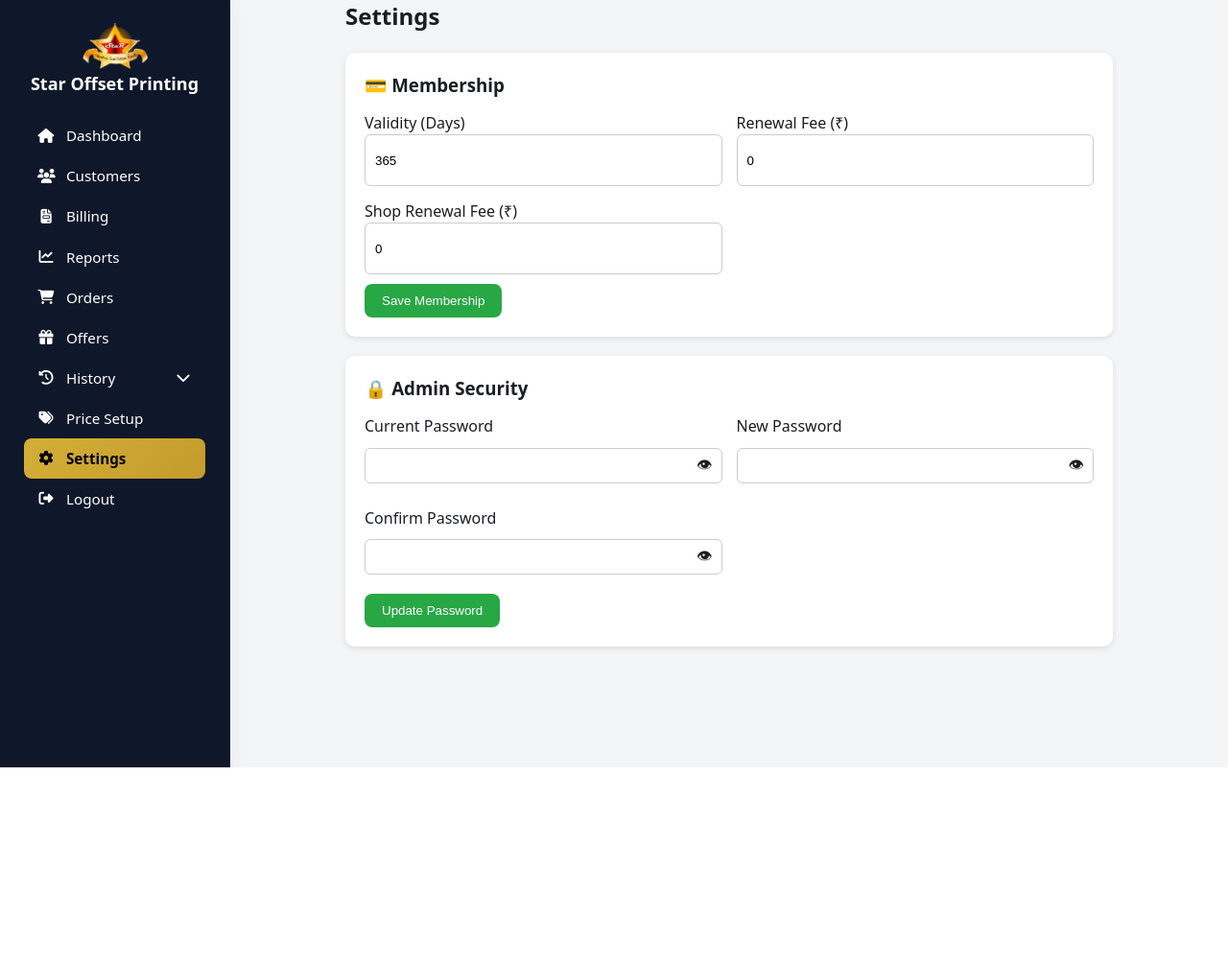
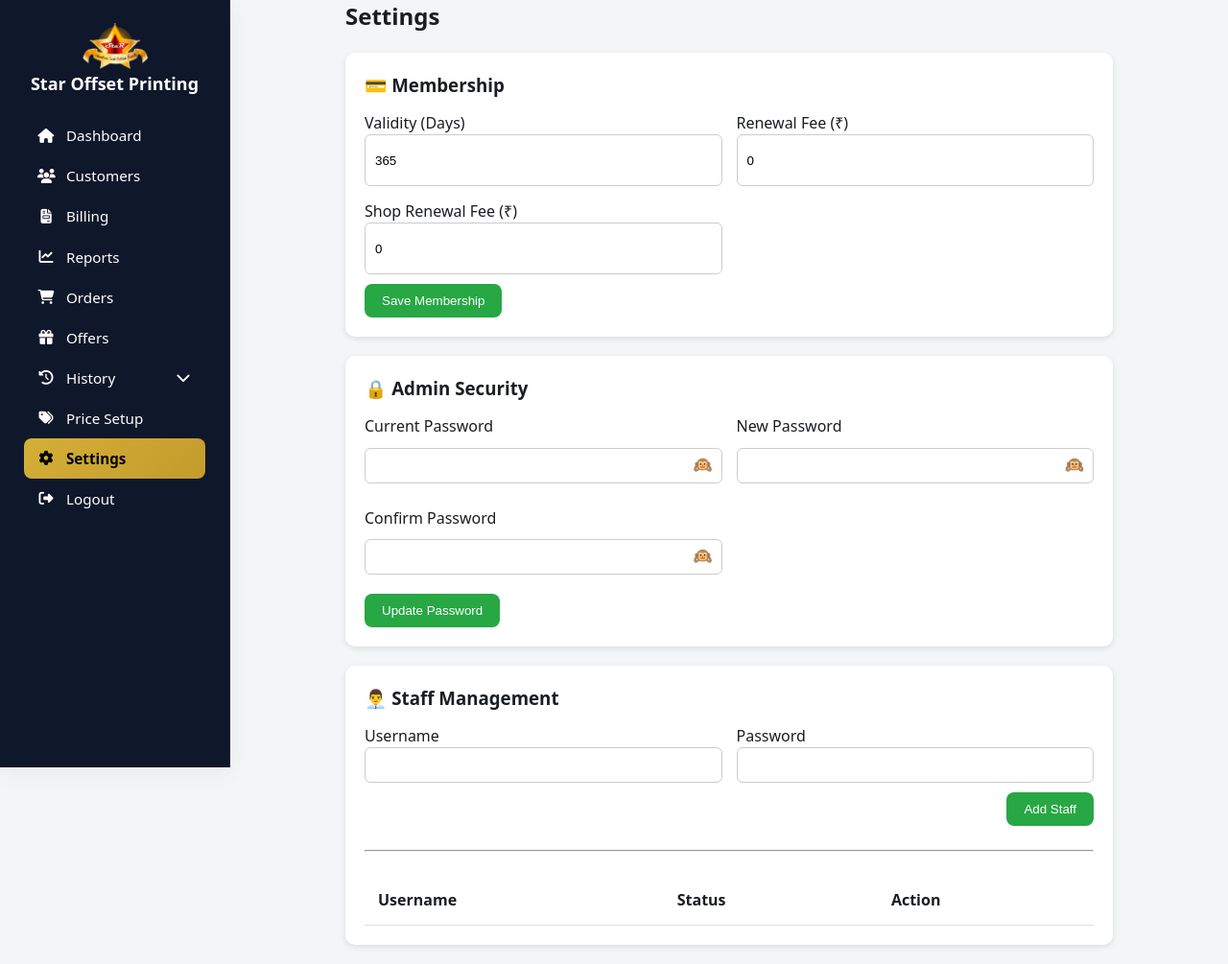
Before and after one commit to JebastinY7/Star-offset-printing-backend, a Django app: page /settings/ in a window 1280 px wide. Shown: the whole page at 96% size. Before the commit the page ends 800 px from the top, so only its background shows below. Run offline with Django 4.2, Linux system fonts and the light colour scheme; the visitor is signed in with stand-in values (Sample User, id 1); data comes from the database, SQL or seed files in the repository; lists and menus that the app fills with data are empty; parts of the project's set-up code (start-up, migrations or seed data) failed here and were passed over; some libraries are stand-ins or nearby versions.

Commit message:
server error fix

```diff
--- a/star_admin/static/css/style.css
+++ b/star_admin/static/css/style.css
@@ -4419,3 +4457,50 @@ html, body {
 .page-number:hover {
   background: gray;
 }
+
+
+
+.staff-table{
+    width:100%;
+    border-collapse:collapse;
+}
+
+.staff-table th,
+.staff-table td{
+    padding:14px;
+    border-bottom:1px solid #ddd;
+    text-align:left;
+}
+
+.active-badge{
+    background:#d4f7d4;
+    color:green;
+    padding:6px 12px;
+    border-radius:20px;
+    font-size:14px;
+}
+
+.blocked-badge{
+    background:#ffd6d6;
+    color:red;
+    padding:6px 12px;
+    border-radius:20px;
+    font-size:14px;
+}
+
+.btn-block,
+.btn-unblock{
+    padding:8px 16px;
+    border-radius:8px;
+    text-decoration:none;
+    color:white;
+    font-size:14px;
+}
+
+.btn-block{
+    background:#e74c3c;
+}
+
+.btn-unblock{
+    background:#27ae60;
+}
--- a/star_admin/templates/auth_base.html
+++ b/star_admin/templates/auth_base.html
@@ -3,6 +3,7 @@
 <html>
 <head>
   <title>{% block title %}{% endblock %}</title>
+  <link rel="icon" href="{% static 'images/favicon.png' %}" type="image/png">
   <meta http-equiv="Cache-Control" content="no-store" />
     <meta http-equiv="Pragma" content="no-cache" />
     <meta http-equiv="Expires" content="0" />
--- a/star_admin/templates/bill_history.html
+++ b/star_admin/templates/bill_history.html
@@ -44,6 +44,8 @@
                 <a href="{% url 'invoice' b.id %}" class="icon view">👁</a>
                 <span class="tooltip-text">View</span>
               </div>
+
+              {% if request.user.is_superuser %}
               <div class="tooltip">
                 <a href="{% url 'billing' %}?bill_id={{ b.id }}" class="icon edit">✏️</a>
                 <span class="tooltip-text">Edit</span>
@@ -52,6 +54,7 @@
                 <button class="icon delete" onclick="openDeleteModal('{{ b.id }}')">🗑</button>
                 <span class="tooltip-text">Delete</span>
               </div>
+              {% endif %}
             </td>
           </tr>
 
--- a/star_admin/templates/customers.html
+++ b/star_admin/templates/customers.html
@@ -54,7 +54,9 @@
                         <th>Join Date</th>
                         <th>Expiry</th>
                         <th>Status</th>
+                        {% if request.user.is_superuser %}
                         <th>Actions</th>
+                        {%endif %}
                     </tr>
                 </thead>
 
@@ -118,6 +120,7 @@
                             {% endif %}
                         </td>
 
+                        {% if request.user.is_superuser %}
                         <td class="actions">
                             <div class="tooltip">
                                 <a href="/edit-customer/{{ c.id }}" class="action-btn edit">
@@ -142,6 +145,7 @@
                                 <span class="tooltip-text">Delete</span>
                             </div>
                         </td>
+                        {% endif %}
                     </tr>
 
                     {% empty %}
--- a/star_admin/templates/dashboard.html
+++ b/star_admin/templates/dashboard.html
@@ -11,9 +11,13 @@
       <a href="/add-customer/" class="btn-primary">
         <i class="fas fa-plus"></i> Add Customer
       </a>
+
+      {% if request.user.is_superuser %}
       <a href="{% url 'pricing_setup' %}" class="btn-danger">
         ⚙ Price Setup
       </a>
+      {% endif %}
+
       <a href="/billing/" class="btn-secondary">
         <i class="fas fa-plus"></i> Create Bill
       </a>
@@ -172,6 +176,7 @@
     </div>
 
     <!-- Expiring -->
+
     <div class="dash-box">
       <h3>Expiring Soon</h3>
       <ul>
--- a/star_admin/templates/order_history.html
+++ b/star_admin/templates/order_history.html
@@ -46,10 +46,13 @@
                 <a href="{% url 'invoice' b.id %}" class="icon view">👁</a>
                 <span class="tooltip-text">View</span>
               </div>
+
+              {% if request.user.is_superuser %}
               <div class="tooltip">
                 <button class="icon delete" onclick="openDeleteModal('{{ b.id }}')">🗑</button>
                 <span class="tooltip-text">Delete</span>
               </div>
+              {% endif %}
             </td>
           </tr>
 
--- a/star_admin/templates/orders.html
+++ b/star_admin/templates/orders.html
@@ -116,6 +116,7 @@
                             </div>
                         {% endif %}
 
+                            {% if request.user.is_superuser %}
                             <div class="tooltip">
                                 <a href="{% url 'edit_order' order.id %}" class="icon edit">
                                     ✏️
@@ -132,6 +133,7 @@
                                     <span class="tooltip-text">Delete</span>
 
                             </div>
+                            {% endif %}
                         {% endif %}
                     </td>
 
--- a/star_admin/templates/partials/sidebar.html
+++ b/star_admin/templates/partials/sidebar.html
@@ -36,12 +36,14 @@
     </a>
     </li>
 
+    {% if request.user.is_superuser %}
     <li>
       <a class="{% if '/reports/' in request.path %}active{% endif %}" href="/reports/">
       <i class="fas fa-chart-line"></i>
       <span>Reports</span>
     </a>
     </li>
+    {% endif %}
 
     <li>
       <a class="{% if '/orders/' in request.path %}active{% endif %}" href="/orders/">
@@ -50,12 +52,14 @@
     </a>
     </li>
 
+    {% if request.user.is_superuser %}
     <li>
       <a class="{% if '/offers/' in request.path %}active{% endif %}" href="/offers/">
       <i class="fas fa-gift"></i>
       <span>Offers</span>
     </a>
     </li>
+    {% endif %}
 
     <li class="menu-item">
       <a href="javascript:void(0);" onclick="toggleMenu()"
@@ -84,38 +88,45 @@
         </li>
 
 
-
+        {% if request.user.is_superuser %}
         <li>
           <a class="{% if '/membership-history/' in request.path %}active{% endif %}" href="/membership-history/">
             <i class="fas fa-id-card"></i>
             <span>Membership</span>
           </a>
         </li>
+        {% endif %}
 
+        {% if request.user.is_superuser %}
         <li>
           <a class="{% if '/offer-history/' in request.path %}active{% endif %}" href="/offer-history/">
             <i class="fas fa-gift"></i>
             <span>Offers</span>
           </a>
         </li>
+        {% endif %}
 
       </ul>
     </li>
 
+    {% if request.user.is_superuser %}
     <li>
       <a class="{% if '/pricing/setup/' in request.path %}active{% endif %}" href="/pricing/setup/">
       <i class="fas fa-tags"></i>
       <span>Price Setup</span>
     </a>
     </li>
+    {% endif %}
 
 
+    {% if request.user.is_superuser %}
     <li>
       <a class="{% if '/settings/' in request.path %}active{% endif %}" href="/settings/">
       <i class="fas fa-cog"></i>
       <span>Settings</span>
     </a>
     </li>
+    {% endif %}
 
     <li>
       <a href="{% url 'logout' %}">
--- a/star_admin/templates/settings.html
+++ b/star_admin/templates/settings.html
@@ -75,7 +75,7 @@
           <label>Current Password</label>
           <div class="password-field">
             <input type="password" name="current_password" id="currentPassword">
-            <span onclick="togglePassword('currentPassword', this)">👁</span>
+            <span onclick="togglePassword('currentPassword', this)">🙉</span>
           </div>
         </div>
 
@@ -83,7 +83,7 @@
           <label>New Password</label>
           <div class="password-field">
             <input type="password" name="new_password" id="newPassword">
-            <span onclick="togglePassword('newPassword', this)">👁</span>
+            <span onclick="togglePassword('newPassword', this)">🙉</span>
           </div>
         </div>
 
@@ -91,7 +91,7 @@
           <label>Confirm Password</label>
           <div class="password-field">
             <input type="password" name="confirm_password" id="confirmPassword">
-            <span onclick="togglePassword('confirmPassword', this)">👁</span>
+            <span onclick="togglePassword('confirmPassword', this)">🙉</span>
           </div>
         </div>
       </div>
@@ -99,6 +99,108 @@
       <button type="submit" class="btn-save">Update Password</button>
     <form>
   </div>
+
+  <!-- STAFF MANAGEMENT -->
+<div class="settings-card">
+
+  <h3>👨‍💼 Staff Management</h3>
+
+  <form method="POST">
+
+    {% csrf_token %}
+
+    <input type="hidden"
+           name="form_type"
+           value="staff_create">
+
+    <div class="settings-grid">
+
+      <div>
+        <label>Username</label>
+
+        <input type="text"
+               name="staff_username"
+               required>
+      </div>
+
+      <div>
+        <label>Password</label>
+
+        <input type="password"
+               name="staff_password"
+               required>
+      </div>
+
+    </div>
+
+    <button type="submit"
+            class="btn-save">
+      Add Staff
+    </button>
+
+  </form>
+
+  <hr style="margin:25px 0;">
+
+  <table class="staff-table">
+
+    <thead>
+      <tr>
+        <th>Username</th>
+        <th>Status</th>
+        <th>Action</th>
+      </tr>
+    </thead>
+
+    <tbody>
+
+      {% for staff in staffs %}
+
+      <tr>
+
+        <td>{{ staff.username }}</td>
+
+        <td>
+          {% if staff.is_active %}
+            <span class="active-badge">
+              Active
+            </span>
+          {% else %}
+            <span class="blocked-badge">
+              Blocked
+            </span>
+          {% endif %}
+        </td>
+
+        <td>
+
+          {% if staff.is_active %}
+
+          <a href="{% url 'toggle_staff' staff.id %}"
+             class="btn-block">
+             Block
+          </a>
+
+          {% else %}
+
+          <a href="{% url 'toggle_staff' staff.id %}"
+             class="btn-unblock">
+             Unblock
+          </a>
+
+          {% endif %}
+
+        </td>
+
+      </tr>
+
+      {% endfor %}
+
+    </tbody>
+
+  </table>
+
+</div>
 
 </div>
 
@@ -111,7 +213,7 @@ function togglePassword(fieldId, icon) {
     icon.textContent = "🙈";
   } else {
     input.type = "password";
-    icon.textContent = "👁";
+    icon.textContent = "🙉";
   }
 }
 </script>
--- a/star_admin/urls.py
+++ b/star_admin/urls.py
@@ -24,6 +24,7 @@ urlpatterns = [
     path('offer-history/', views.offer_history, name='offer_history'),
     path('delete-offer/<int:id>/', views.delete_offer, name='delete_offer'),
     path('settings/', views.settings, name='settings'),
+    path('toggle-staff/<int:id>/', views.toggle_staff, name='toggle_staff'),
     path('update-password/', views.update_password, name='update_password'),
     path('save-bill/', views.save_bill, name='save_bill'),
     path('renew-membership/<int:id>/', views.renew_membership, name='renew_membership'),
--- a/star_admin/views.py
+++ b/star_admin/views.py
@@ -5,6 +5,7 @@ import traceback
 from decimal import Decimal, InvalidOperation
 from django.core.mail import send_mail
 from django.contrib.auth.models import User
+from django.http import HttpResponseForbidden
 from .models import PasswordResetOTP
 from django.contrib import messages
 from django.shortcuts import render, redirect, get_object_or_404
@@ -34,47 +35,120 @@ from pricing.models import Category, Size, PriceRule, CategoryDiscount, Variant
 MAX_ATTEMPTS = 5
 BLOCK_MINUTES = 10
 
+# def admin_login(request):
+#     if request.user.is_authenticated:
+#         return redirect('/dashboard/')
+
+#     if request.method == "POST":
+#         email = request.POST.get("email", "").lower().strip()
+#         password = request.POST.get("password", "")
+
+#         if not email or not password:
+#             return render(request, 'login.html', {
+#                 'error': 'Email and password required'
+#             })
+
+#         obj, _ = LoginAttempt.objects.get_or_create(email=email)
+
+#         block_time = timezone.now() - timedelta(minutes=BLOCK_MINUTES)
+
+#         if obj.attempts >= MAX_ATTEMPTS and obj.last_attempt > block_time:
+#             return render(request, 'login.html', {
+#                 'error': 'Too many attempts. Try again later'
+#             })
+
+#         user = authenticate(request, username=email, password=password)
+
+#         if user and user.is_superuser:
+
+#             obj.attempts = 0
+#             obj.save()
+
+#             login(request, user)
+
+#             if not request.POST.get('remember'):
+#                 request.session.set_expiry(0)
+
+#             return redirect('/dashboard/')
+#         else:
+#              obj.attempts += 1
+#              obj.save()
+
+#              return render(request, 'login.html', {'error': 'Invalid email or password'})
+
+#     return render(request, 'login.html')
+
 def admin_login(request):
+
     if request.user.is_authenticated:
         return redirect('/dashboard/')
 
     if request.method == "POST":
-        email = request.POST.get("email").lower().strip()
-        password = request.POST.get("password")
-
-        if not email or not password:
+
+        login_type = request.POST.get("login_type")
+
+        password = request.POST.get("password", "")
+
+        if login_type == "admin":
+
+            email = request.POST.get("email", "").lower().strip()
+
+            if not email or not password:
+                return render(request, 'login.html', {
+                    'error': 'Email and password required'
+                })
+
+            user = authenticate(
+                request,
+                username=email,
+                password=password
+            )
+
+            if user and user.is_superuser:
+
+                login(request, user)
+
+                if not request.POST.get('remember'):
+                    request.session.set_expiry(0)
+
+                return redirect('/dashboard/')
+
             return render(request, 'login.html', {
-                'error': 'Email and password required'
+                'error': 'Invalid admin email or password'
             })
 
-        obj, _ = LoginAttempt.objects.get_or_create(email=email)
-
-        block_time = timezone.now() - timedelta(minutes=BLOCK_MINUTES)
-
-        if obj.attempts >= MAX_ATTEMPTS and obj.last_attempt > block_time:
+
+        elif login_type == "staff":
+
+            username = request.POST.get("username", "").strip()
+
+            if not username or not password:
+                return render(request, 'login.html', {
+                    'error': 'Username and password required'
+                })
+
+            user = authenticate(
+                request,
+                username=username,
+                password=password
+            )
+
+            if (
+                user and user.is_staff and not user.is_superuser):
+
+                login(request, user)
+
+                if not request.POST.get('remember'):
+                    request.session.set_expiry(0)
+
+                return redirect('/dashboard/')
+
             return render(request, 'login.html', {
-                'error': 'Too many attempts. Try again later'
+                'error': 'Invalid staff username or password'
             })
 
-        user = authenticate(request, username=email, password=password)
-
-        if user:
-            obj.attempts = 0
-            obj.save()
-
-            login(request, user)
-
-            if not request.POST.get('remember'):
-                request.session.set_expiry(0)
-
-            return redirect('/dashboard/')
-        else:
-             obj.attempts += 1
-             obj.save()
-
-             return render(request, 'login.html', {'error': 'Invalid email or password'})
-
     return render(request, 'login.html')
+
 
 # Forgot Password
 def forgot_password(request):
@@ -502,6 +576,9 @@ def edit_customer(request, id):
 @login_required
 @require_POST
 def delete_customer(request, id):
+    if not request.user.is_superuser:
+        return render(request, '403.html', status=403)
+
     customer = get_object_or_404(Customer, id=id)
     customer.delete()
     messages.success(request, "Customer deleted successfully")
@@ -684,6 +761,9 @@ def bill_history(request):
 @login_required
 @require_POST
 def delete_bill(request, id):
+    if not request.user.is_superuser:
+        return render(request, '403.html', status=403)
+
     bill = get_object_or_404(Bill, id=id)
     bill.delete()
     messages.success(request, "Bill deleted successfully")
@@ -691,6 +771,9 @@ def delete_bill(request, id):
 
 @login_required
 def reports(request):
+    if not request.user.is_superuser:
+        return render(request, '403.html', status=403)
+
     bills = Bill.objects.select_related('customer')
 
 
@@ -868,6 +951,9 @@ def reports(request):
 #Membership
 @login_required
 def delete_membership(request, id):
+    if not request.user.is_superuser:
+        return render(request, '403.html', status=403)
+
     membership = get_object_or_404(MembershipTransaction, id=id)
 
     if request.method == "POST":
@@ -882,6 +968,9 @@ def delete_membership(request, id):
 
 @login_required
 def offers(request):
+    if not request.user.is_superuser:
+        return render(request, '403.html', status=403)
+
     if request.method == "POST":
         title = request.POST.get("title")
         message_text = request.POST.get("message")
@@ -963,6 +1052,9 @@ def offers(request):
 
 @login_required
 def offer_history(request):
+    if not request.user.is_superuser:
+        return render(request, '403.html', status=403)
+
     query = request.GET.get("q")
 
     offers = OffersHistory.objects.all().order_by('-id')
@@ -991,6 +1083,9 @@ def offer_history(request):
 @login_required
 @require_POST
 def delete_offer(request, id):
+    if not request.user.is_superuser:
+        return render(request, '403.html', status=403)
+
     offer = get_object_or_404(OffersHistory, id=id)
     offer.delete()
     messages.success(request, "Offer deleted successfully")
@@ -998,6 +1093,9 @@ def delete_offer(request, id):
 
 @login_required
 def settings(request):
+    if not request.user.is_superuser:
+        return render(request, '403.html', status=403)
+
     setting = Setting.objects.first()
 
     if not setting:
@@ -1009,23 +1107,74 @@ def settings(request):
             shop_renewal_fee = 0
         )
 
+    staffs = User.objects.filter(
+        is_staff=True,
+        is_superuser=False
+    )
+
     if request.method == "POST":
         form_type = request.POST.get("form_type")
 
         if form_type == "points":
             setting.points_per_rupee = request.POST.get("points_per_rupee")
             setting.max_redeem_percent = request.POST.get("max_redeem_percent")
+
+            setting.save()
+            messages.success(request, "Points settings updated")
 
         elif form_type == "membership":
             setting.membership_validity_days = request.POST.get("membership_validity_days")
             setting.renewal_fee = request.POST.get("renewal_fee")
             setting.shop_renewal_fee = request.POST.get("shop_renewal_fee")
 
-        setting.save()
-        messages.success(request, "Settings updated successfully")
+            setting.save()
+            messages.success(request, "Settings updated successfully")
+
+        elif form_type == "staff_create":
+            username = request.POST.get(
+                "staff_username", ""
+            ).strip()
+            password = request.POST.get("staff_password", "")
+
+            if not username or not password:
+
+                messages.error(request, "Username and password required")
+
+            elif User.objects.filter(username=username).exists():
+                messages.error(request, "Username already exists")
+
+            else:
+                User.objects.create_user(
+                    username=username,
+                    password=password,
+                    is_staff=True
+                )
+                messages.success(request, "Staff Created successfully")
+
         return redirect('settings')
 
-    return render(request, 'settings.html', { 'setting': setting })
+    return render(request, 'settings.html', {
+        'setting': setting,
+        'staffs': staffs
+    })
+
+@login_required
+def toggle_staff(request, id):
+
+    if not request.user.is_superuser:
+        return render(request, '403.html', status=403)
+
+    staff = get_object_or_404(
+        User,
+        id=id,
+        is_staff=True
+    )
+
+    staff.is_active = not staff.is_active
+
+    staff.save()
+
+    return redirect('settings')
 
 
 def custom_round_amount(amount):
@@ -1379,6 +1528,9 @@ def renew_membership(request, id):
 # Download Excel
 @login_required
 def download_report(request):
+    if not request.user.is_superuser:
+        return render(request, '403.html', status=403)
+
     bills = Bill.objects.select_related('customer')
 
     category = request.GET.get('category')
@@ -1530,6 +1682,9 @@ def membership_history(request):
 
 @login_required
 def update_password(request):
+    if not request.user.is_superuser:
+        return render(request, '403.html', status=403)
+
     if request.method == "POST":
         current = request.POST.get("current_password")
         new = request.POST.get("new_password")
@@ -1972,17 +2127,20 @@ def add_order(request):
             messages.error(request, str(e))
 
 
-            return render(request,"add_order.html", {
-                "customers": customers,
-                "today": date.today(),
-                "categories":categories,
-            })
+    return render(request,"add_order.html", {
+        "customers": customers,
+        "today": date.today(),
+        "categories":categories,
+    })
 
 
 # Delete Order
 @login_required
 @require_POST
 def delete_order(request, id):
+    if not request.user.is_superuser:
+        return render(request, '403.html', status=403)
+
     order = get_object_or_404(Order, id=id)
     order.delete()
 
```
Also changed, not shown: other parts of star_admin/static/css/style.css (+38 -0 lines), pricing/views.py (+20 -0 lines), star_admin/templates/403.html (added, +132 -0 lines), star_admin/templates/login.html (+92 -17 lines).
